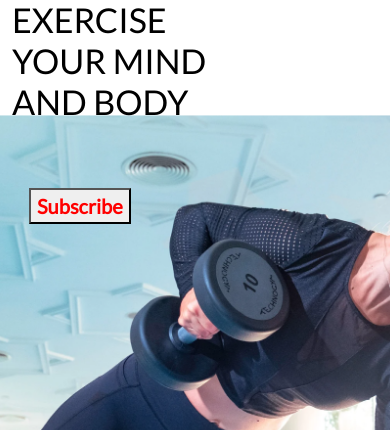
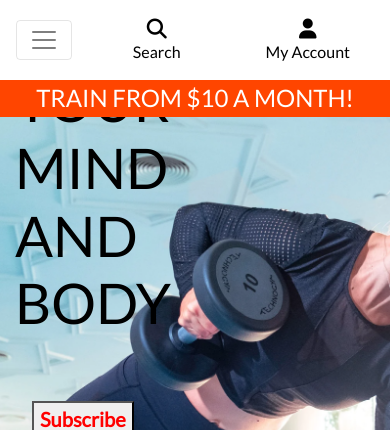
Before and after one commit to Ngozi89/fitness-gym, a Django app: page / in a window 390 px wide. Shown: the top 430 px of the page. Run offline with Django 3.2, Linux system fonts and the light colour scheme; some libraries are stand-ins or nearby versions.

Commit message:
Added mobile header

```diff
--- a/static/css/base.css
+++ b/static/css/base.css
@@ -47,6 +47,10 @@ body {
     border: 1px solid black !important;
 }
 
+.bg-black {
+    background: orangered;
+}
+
 .sub-btn {
     color: #ff0000;
     font-weight: 600;
--- a/templates/base.html
+++ b/templates/base.html
@@ -2,65 +2,53 @@
 
 <!doctype html>
 <html lang="en">
+  <head>
 
-<head>
     {% block meta %}
         <meta http-equiv="X-UA-Compatible" content="ie=edge">
         <meta charset="utf-8">
-            <meta name="viewport" content="width=device-width, initial-scale=1">
+        <meta name="viewport" content="width=device-width, initial-scale=1, shrink-to-fit=no">
     {% endblock %}
 
     {% block extra_meta %}
     {% endblock %}
-
 <!-- Bootstrap -->
 <!-- Css block -->
     {% block corecss %}
-        <link href="https://cdn.jsdelivr.net/npm/bootstrap@5.3.2/dist/css/bootstrap.min.css" rel="stylesheet"
-            integrity="sha384-T3c6CoIi6uLrA9TneNEoa7RxnatzjcDSCmG1MXxSR1GAsXEV/Dwwykc2MPK8M2HN" crossorigin="anonymous">
+        <link rel="stylesheet" href="https://stackpath.bootstrapcdn.com/bootstrap/4.4.1/css/bootstrap.min.css" integrity="sha384-Vkoo8x4CGsO3+Hhxv8T/Q5PaXtkKtu6ug5TOeNV6gBiFeWPGFN9MuhOf23Q9Ifjh" crossorigin="anonymous">
         <link rel="stylesheet" href="https://fonts.googleapis.com/css?family=Lato&display=swap">
         <link rel="stylesheet" href="{% static 'css/base.css' %}">
     {% endblock %}
 
     {% block extra_css %}
     {% endblock %}
-
 <!-- Js block -->
     {% block corejs %}
         <script src="https://kit.fontawesome.com/e9c73d7092.js" crossorigin="anonymous"></script>
-        <script src="https://cdn.jsdelivr.net/npm/bootstrap@5.3.2/dist/js/bootstrap.bundle.min.js"
-            integrity="sha384-C6RzsynM9kWDrMNeT87bh95OGNyZPhcTNXj1NW7RuBCsyN/o0jlpcV8Qyq46cDfL"
-            crossorigin="anonymous"></script>
-        <script src="https://cdn.jsdelivr.net/npm/@popperjs/core@2.11.8/dist/umd/popper.min.js"
-            integrity="sha384-I7E8VVD/ismYTF4hNIPjVp/Zjvgyol6VFvRkX/vR+Vc4jQkC+hVqc2pM8ODewa9r"
-            crossorigin="anonymous"></script>
-        <script src="https://cdn.jsdelivr.net/npm/bootstrap@5.3.2/dist/js/bootstrap.min.js"
-            integrity="sha384-BBtl+eGJRgqQAUMxJ7pMwbEyER4l1g+O15P+16Ep7Q9Q+zqX6gSbd85u4mG4QzX+"
-            crossorigin="anonymous"></script>
+        <script src="https://code.jquery.com/jquery-3.4.1.slim.min.js" integrity="sha384-J6qa4849blE2+poT4WnyKhv5vZF5SrPo0iEjwBvKU7imGFAV0wwj1yYfoRSJoZ+n" crossorigin="anonymous"></script>
+        <script src="https://cdn.jsdelivr.net/npm/popper.js@1.16.0/dist/umd/popper.min.js" integrity="sha384-Q6E9RHvbIyZFJoft+2mJbHaEWldlvI9IOYy5n3zV9zzTtmI3UksdQRVvoxMfooAo" crossorigin="anonymous"></script>
+        <script src="https://stackpath.bootstrapcdn.com/bootstrap/4.4.1/js/bootstrap.min.js" integrity="sha384-wfSDF2E50Y2D1uUdj0O3uMBJnjuUD4Ih7YwaYd1iqfktj0Uod8GCExl3Og8ifwB6" crossorigin="anonymous"></script>
     {% endblock %}
 
     {% block extra_js %}
     {% endblock %}
-
 <!-- Title -->
-        <title>Fitness Gym</title>
-        <!-- Favicon -->
-        <link rel="shortcut icon" href="" type="image/x-icon" />
+    <title>Fitness Gym {% block extra_title %}{% endblock %}</title>
   </head>
-
   <body>
     <!-- Home url Fitness Gym -->
     <header class="container-fluid fixed-top">
         <div id="topnav" class="row bg-white pt-lg-2 d-none d-lg-flex">
             <div class="col-12 col-lg-4 my-auto py-1 py-lg-0 text-center text-lg-left">
                 <a href="{% url 'home' %}" class="nav-link main-logo-link">
-                   <h2 class="logo-font text-black my-0"><strong>Fitness</strong>Gym</h2></a>
+                    <h2 class="logo-font text-black my-0"><strong>Fitness</strong> Gym</h2>
+                </a>
             </div>
-<!-- Search engin-->
+<!-- Search engine -->
             <div class="col-12 col-lg-4 my-auto py-1 py-lg-0">
                 <form method="GET" action="">
                     <div class="input-group w-100">
-                        <input class="form-control border border-black rounded-0" type="text" name="q" placeholder="Search">
+                        <input class="form-control border border-black rounded-0" type="text" name="q" placeholder="Search our site">
                         <div class="input-group-append">
                             <button class="form-control btn btn-black border border-black rounded-0" type="submit">
                                 <span class="icon">
@@ -72,12 +60,12 @@
                 </form>
             </div>
 <!-- End Search engin-->
+
 <!-- My account -->
             <div class="col-12 col-lg-4 my-auto py-1 py-lg-0">
                 <ul class="list-inline list-unstyled text-center text-lg-right my-0">
                     <li class="list-inline-item dropdown">
-                        <a class="text-black nav-link" href="#" id="user-options" data-toggle="dropdown" aria-haspopup="true"
-                            aria-expanded="false">
+                        <a class="text-black nav-link" href="#" id="user-options" data-toggle="dropdown" aria-haspopup="true" aria-expanded="false">
                             <div class="text-center">
                                 <div><i class="fas fa-user fa-lg"></i></div>
                                 <p class="my-0">My Account</p>
@@ -99,7 +87,22 @@
                 </ul>
             </div>
         </div>
-    <!-- End my accound -->
+<!-- End my account-->
+        <div class="row bg-white">
+            <nav class="navbar navbar-expand-lg navbar-light w-100">
+                <button class="navbar-toggler" type="button" data-toggle="collapse" data-target="#main-nav" aria-controls="main-nav" aria-expanded="false" aria-label="Toggle navigation">
+                    <span class="navbar-toggler-icon"></span>
+                </button>
+                {% include 'includes/mobile-top-header.html' %}
+                {% include 'includes/main-nav.html' %}
+            </nav>
+        </div>
+
+        <div class="row text-center">
+            <div class="col bg-black text-white">
+                <h4 class="logo-font my-1">Train from  $10 a month!</h4>
+            </div>
+        </div>
     </header>
 
     {% if messages %}
@@ -114,6 +117,7 @@
 
     {% block postloadjs %}
     {% endblock %}
+
+
   </body>
-
 </html>
--- /dev/null
+++ b/templates/includes/main-nav.html
@@ -0,0 +1,50 @@
+<div class="collapse navbar-collapse" id="main-nav">
+    <ul class="navbar-nav w-auto mx-auto">
+        <li class="nav-item dropdown">
+            <a class="logo-font font-weight-bold nav-link text-black mr-5" href="#" id="all-products-link" data-toggle="dropdown" aria-haspopup="true" aria-expanded="false">
+                Group Training
+            </a>
+            <div class="dropdown-menu border-0" aria-labelledby="all-products-link">
+                <a href="" class="dropdown-item">By Price</a>
+                <a href="" class="dropdown-item ">By Rating</a>
+                <a href="" class="dropdown-item ">By Category</a>
+                <a href="" class="dropdown-item">All Products</a>
+            </div>
+        </li>
+
+        <li class="nav-item dropdown">
+            <a class="logo-font font-weight-bold nav-link text-black mr-5" href="#" id="clothing-link" data-toggle="dropdown" aria-haspopup="true" aria-expanded="false">
+                Training Tips
+            </a>
+            <div class="dropdown-menu border-0" aria-labelledby="clothing-link">
+                <a href="" class="dropdown-item">Activewear &amp; Essentials</a>
+                <a href="" class="dropdown-item">Jeans</a>
+                <a href="" class="dropdown-item">Shirts</a>
+                <a href="" class="dropdown-item">All Clothing</a>
+            </div>
+        </li>
+
+        <li class="nav-item dropdown">
+            <a class="logo-font font-weight-bold nav-link text-black mr-5" href="#" id="homeware-link" data-toggle="dropdown" aria-haspopup="true" aria-expanded="false">
+                Customer Service
+            </a>
+            <div class="dropdown-menu border-0" aria-labelledby="homeware-link">
+                <a href="" class="dropdown-item">Bed &amp; Bath</a>
+                <a href="" class="dropdown-item">Kitchen &amp; Dining</a>
+                <a href="" class="dropdown-item">All Homeware</a>
+            </div>
+        </li>
+
+        <li class="nav-item dropdown">
+            <a class="logo-font font-weight-bold nav-link text-black" href="#" id="specials-link" data-toggle="dropdown" aria-haspopup="true" aria-expanded="false">
+                Question & Answer
+            </a>
+            <div class="dropdown-menu border-0" aria-labelledby="specials-link">
+                <a href="" class="dropdown-item">New Arrivals</a>
+                <a href="" class="dropdown-item">Deals</a>
+                <a href="" class="dropdown-item">Clearance</a>
+                <a href="" class="dropdown-item">All Specials</a>
+            </div>
+        </li>
+    </ul>
+</div>
--- /dev/null
+++ b/templates/includes/mobile-top-header.html
@@ -0,0 +1,45 @@
+<!-- Open search bar -->
+<li class="list-inline-item">
+    <a class="text-black nav-link d-block d-lg-none" href="#" id="mobile-search" data-toggle="dropdown" aria-haspopup="true" aria-expanded="false">
+        <div class="text-center">
+            <div><i class="fas fa-search fa-lg"></i></div>
+            <p class="my-0">Search</p>
+        </div>
+    </a>
+    <div class="dropdown-menu border-0 w-100 p-3 rounded-0 my-0" aria-labelledby="mobile-search">
+        <form class="form" method="GET" action="">
+            <div class="input-group w-100">
+                <input class="form-control border border-black rounded-0" type="text" name="q" placeholder="Search our site">
+                <div class="input-group-append">
+                    <button class="form-control form-control btn btn-black border border-black rounded-0" type="submit">
+                        <span class="icon">
+                            <i class="fas fa-search"></i>
+                        </span>
+                    </button>
+                </div>
+            </div>
+        </form>
+    </div>
+</li>
+<!-- Open my account dropdown menu-->
+<li class="list-inline-item dropdown">
+    <a class="text-black nav-link d-block d-lg-none" href="#" id="user-options" data-toggle="dropdown" aria-haspopup="true" aria-expanded="false">
+        <div class="text-center">
+            <div><i class="fas fa-user fa-lg"></i></div>
+            <p class="my-0">My Account</p>
+        </div>
+    </a>
+    <div class="dropdown-menu border-0" aria-labelledby="user-options">
+        {% if request.user.is_authenticated %}
+            {% if request.user.is_superuser %}
+                <a href="{% url 'account_logout' %}" class="dropdown-item">Product Management</a>
+            {% endif %}
+            <a href="{% url 'profile' %}" class="dropdown-item">My Profile</a>
+            <a href="{% url 'account_logout' %}" class="dropdown-item">Logout</a>
+        {% else %}
+            <a href="{% url 'account_signup' %}" class="dropdown-item">Register</a>
+            <a href="{% url 'account_login' %}" class="dropdown-item">Login</a>
+        {% endif %}
+    </div>
+</li>
+<!-- Subscription -->
```
Also changed, not shown: templates/group-training.html (added). Lines whose indentation alone changed are shown as unchanged.
